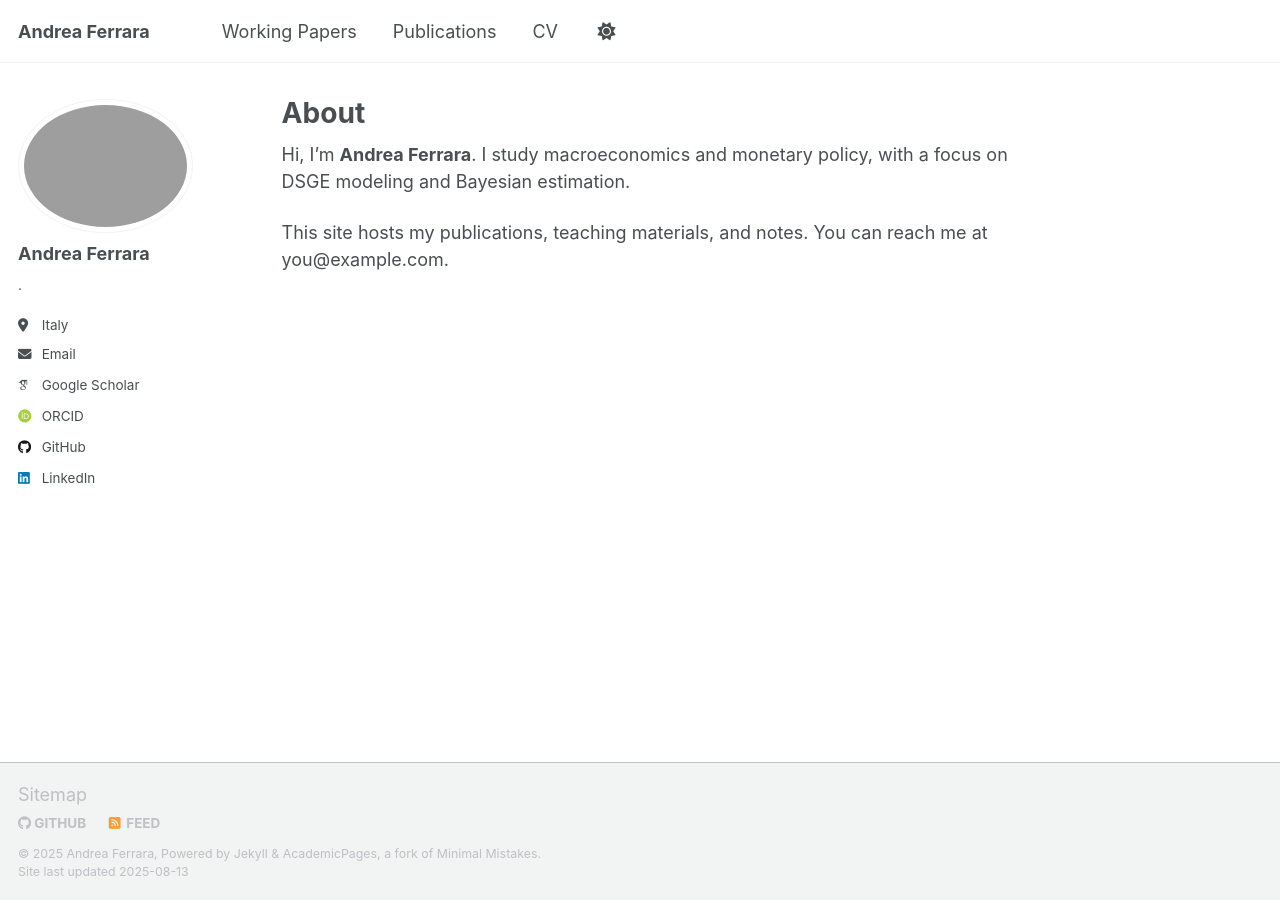
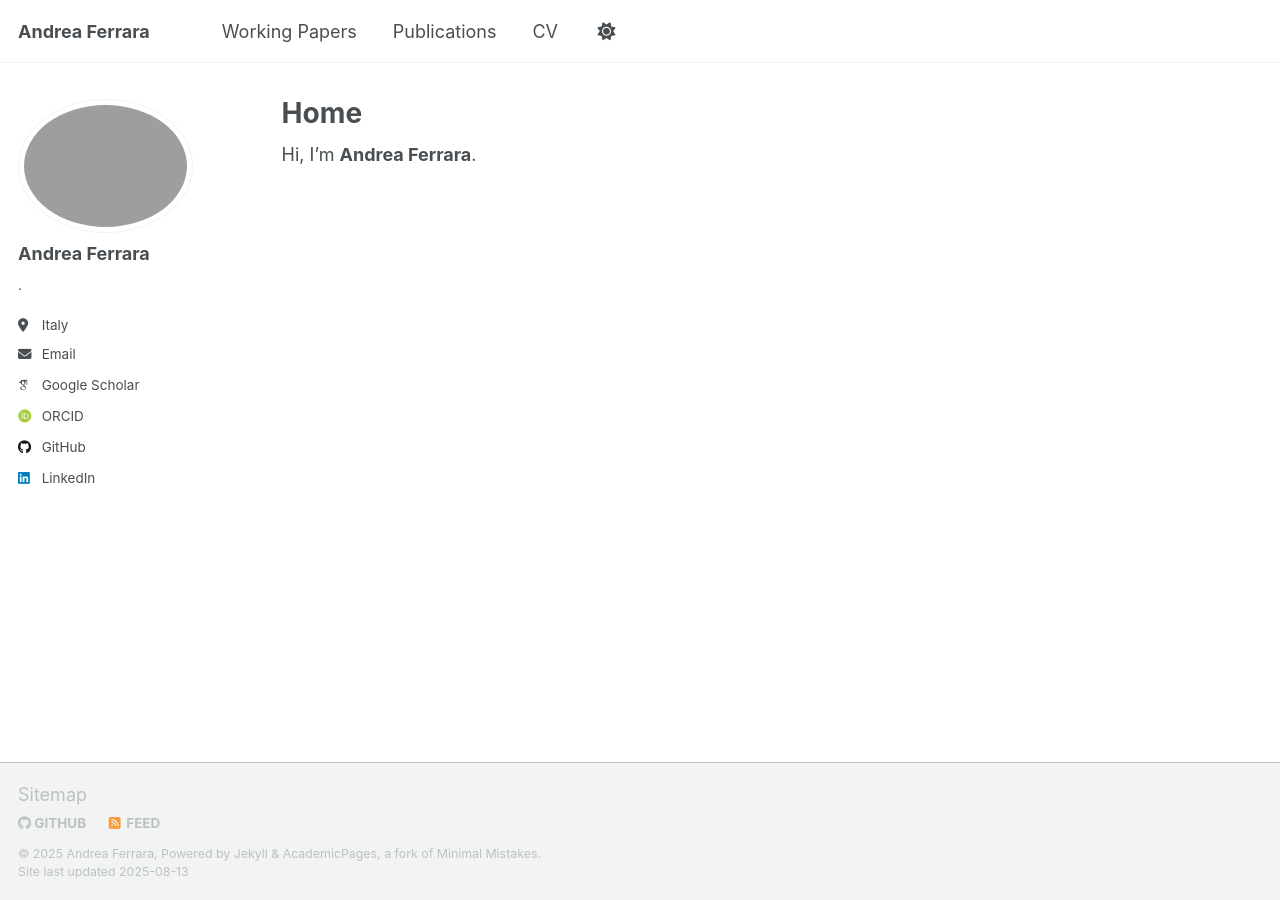
Before and after one commit to AndreaFerrara1997/AndreaFerrara1997.github.io, a Jekyll site: the page built from about.md, in a window 1280 px wide. Built offline with Jekyll 4.4.1, drawn with Linux system fonts in a browser that asks for light colours; some web fonts are replaced; a script that is not in the unit is left out.

Commit message:
Update about.md

```diff
--- a/about.md
+++ b/about.md
@@ -1,10 +1,8 @@
 ---
 layout: single
-title: "About"
+title: "Home"
 permalink: /about/
 author_profile: true
 ---
 
-Hi, I'm **Andrea Ferrara**. I study macroeconomics and monetary policy, with a focus on DSGE modeling and Bayesian estimation.
-
-This site hosts my publications, teaching materials, and notes. You can reach me at you@example.com.
+Hi, I'm **Andrea Ferrara**.
```
